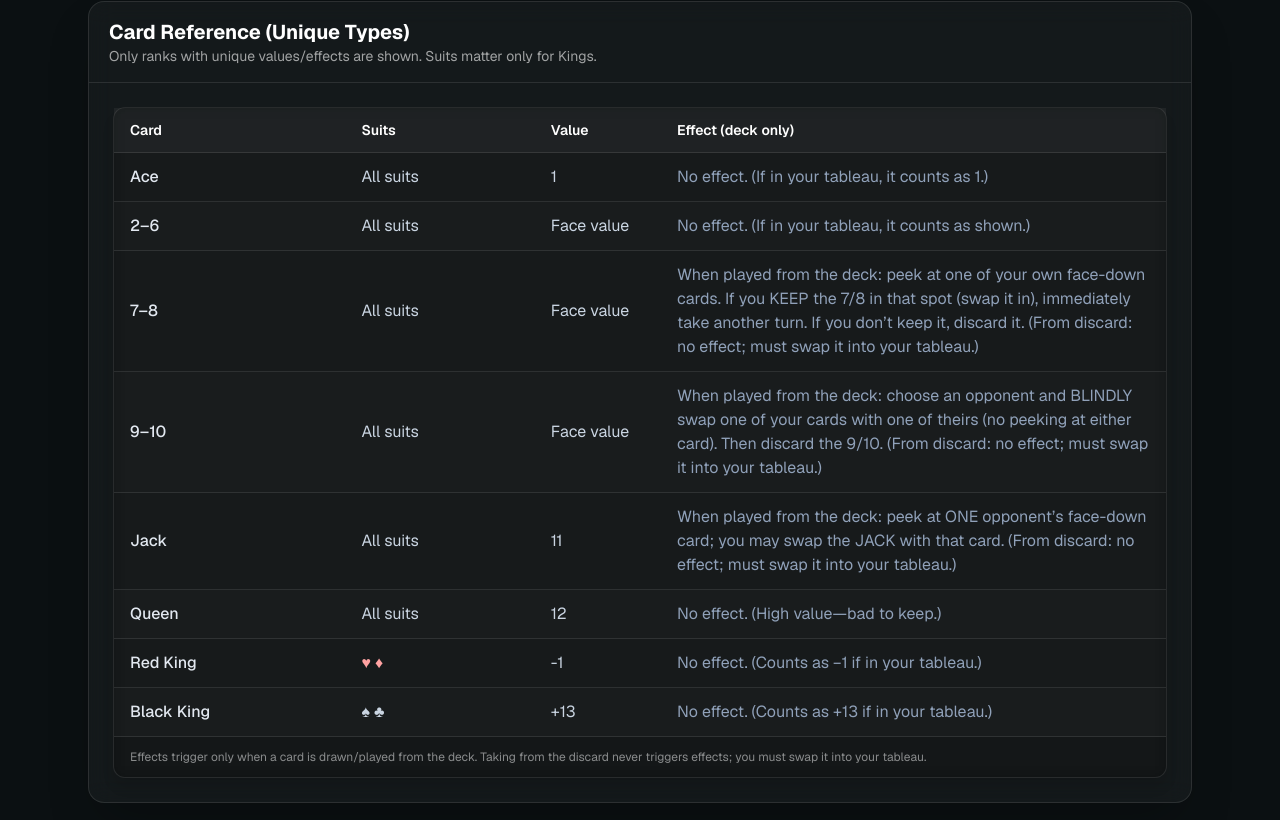
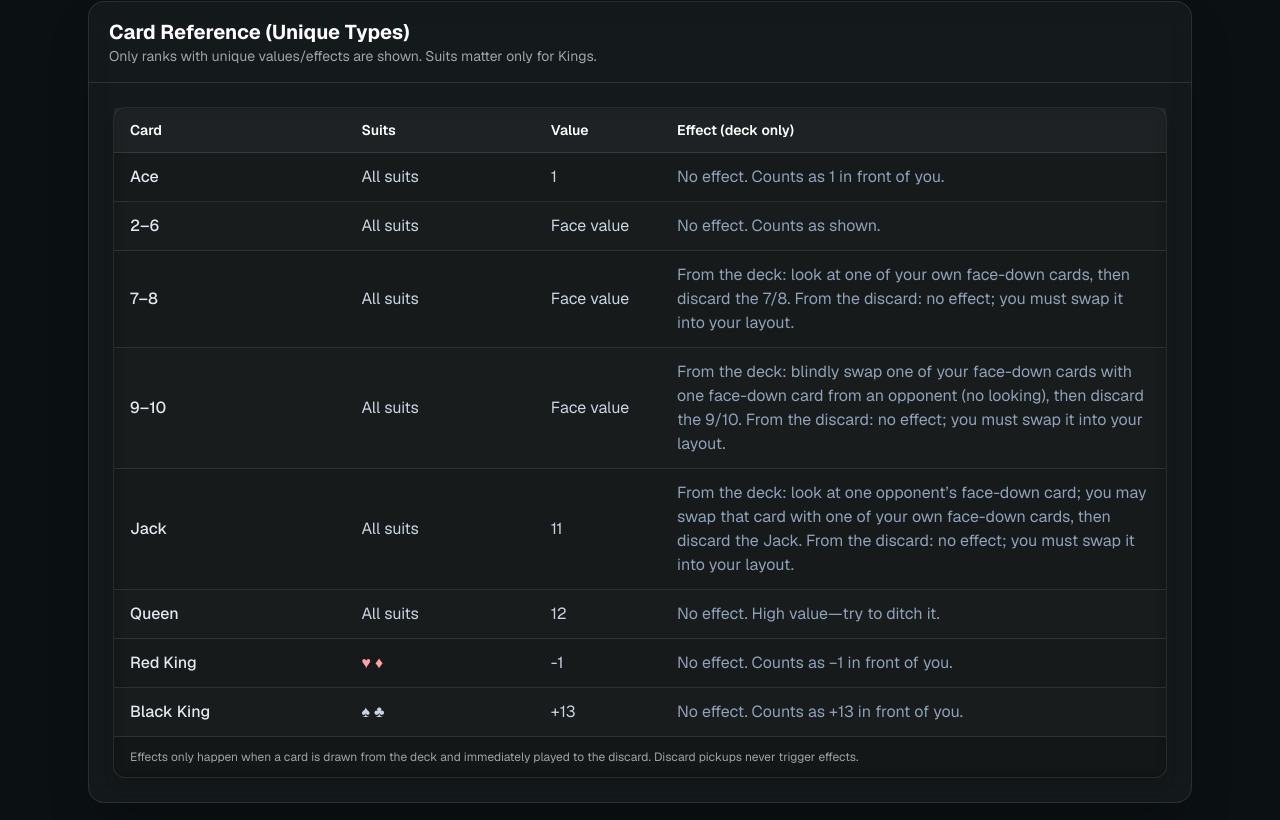
Before and after one commit to Peckage/jukas, a Next.js app: page / in a window 1280 px wide. Shown: the part 440-1260 px from the top of the page. Built offline with nearby package versions, Linux system fonts and the light colour scheme.

Commit message:
landing page with better card matrix

```diff
--- a/src/components/card-matrix-unique.tsx
+++ b/src/components/card-matrix-unique.tsx
@@ -1,56 +1,31 @@
 export default function UniqueCardsTable() {
     const rows = [
-        {
-            name: "Ace",
-            suits: "All suits",
-            value: "1",
-            effect: "No effect. (If in your tableau, it counts as 1.)",
-        },
-        {
-            name: "2–6",
-            suits: "All suits",
-            value: "Face value",
-            effect: "No effect. (If in your tableau, it counts as shown.)",
-        },
+        { name: "Ace", suits: "All suits", value: "1", effect: "No effect. Counts as 1 in front of you." },
+        { name: "2–6", suits: "All suits", value: "Face value", effect: "No effect. Counts as shown." },
         {
             name: "7–8",
             suits: "All suits",
             value: "Face value",
             effect:
-                "When played from the deck: peek at one of your own face-down cards. If you KEEP the 7/8 in that spot (swap it in), immediately take another turn. If you don’t keep it, discard it. (From discard: no effect; must swap it into your tableau.)",
+                "From the deck: look at one of your own face-down cards, then discard the 7/8. From the discard: no effect; you must swap it into your layout.",
         },
         {
             name: "9–10",
             suits: "All suits",
             value: "Face value",
             effect:
-                "When played from the deck: choose an opponent and BLINDLY swap one of your cards with one of theirs (no peeking at either card). Then discard the 9/10. (From discard: no effect; must swap it into your tableau.)",
+                "From the deck: blindly swap one of your face-down cards with one face-down card from an opponent (no looking), then discard the 9/10. From the discard: no effect; you must swap it into your layout.",
         },
         {
             name: "Jack",
             suits: "All suits",
             value: "11",
             effect:
-                "When played from the deck: peek at ONE opponent’s face-down card; you may swap the JACK with that card. (From discard: no effect; must swap it into your tableau.)",
+                "From the deck: look at one opponent’s face-down card; you may swap that card with one of your own face-down cards, then discard the Jack. From the discard: no effect; you must swap it into your layout.",
         },
-        {
-            name: "Queen",
-            suits: "All suits",
-            value: "12",
-            effect: "No effect. (High value—bad to keep.)",
-        },
-        {
-            name: "Red King",
-            suits: "♥ ♦",
-            value: "-1",
-            effect: "No effect. (Counts as −1 if in your tableau.)",
-        },
-        {
-            name: "Black King",
-            suits: "♠ ♣",
-            value: "+13",
-            effect: "No effect. (Counts as +13 if in your tableau.)",
-        },
+        { name: "Queen", suits: "All suits", value: "12", effect: "No effect. High value—try to ditch it." },
+        { name: "Red King", suits: "♥ ♦", value: "-1", effect: "No effect. Counts as −1 in front of you." },
+        { name: "Black King", suits: "♠ ♣", value: "+13", effect: "No effect. Counts as +13 in front of you." },
     ];
 
     return (
@@ -74,18 +49,17 @@ export default function UniqueCardsTable() {
                             <span>Value</span>
                         </div>
 
-                        {/* Collapsible effect on mobile for compactness */}
                         <details className="mt-2 group">
                             <summary className="cursor-pointer select-none text-sm text-slate-200/90 hover:text-white/95">
-                                Effect (triggers only when played from the deck)
+                                Effect (deck only)
                                 <span className="ml-1 text-white/40 group-open:rotate-180 inline-block transition-transform">▾</span>
                             </summary>
                             <p className="mt-1 text-sm text-slate-400">{r.effect}</p>
                         </details>
                     </article>
                 ))}
-                <p className="px-4 py-3 text-xs text-white/50">
-                    Legend: Effects trigger only when a card is drawn/played from the deck. Taking a card from the discard never triggers effects—you must swap it into your tableau.
+                <p className="px-4 py-3 text-xs text-white/60">
+                    Effects happen only when you draw a card from the deck and play it to the discard. Taking from the discard never triggers effects; you just swap it into your layout.
                 </p>
             </div>
 
@@ -105,21 +79,17 @@ export default function UniqueCardsTable() {
                             <tr key={row.name} className={idx % 2 ? "bg-white/[.02]" : "bg-white/[.01]"}>
                                 <td className="px-4 py-3 text-slate-200 font-medium border-b border-white/10">{row.name}</td>
                                 <td className="px-4 py-3 text-slate-300 border-b border-white/10">
-                                    {row.suits === "♥ ♦" ? (
-                                        <span className="text-red-300">♥ ♦</span>
-                                    ) : row.suits === "♠ ♣" ? (
-                                        <span className="text-slate-300">♠ ♣</span>
-                                    ) : (
-                                        row.suits
-                                    )}
+                                    {row.suits === "♥ ♦" ? <span className="text-red-300">♥ ♦</span> :
+                                        row.suits === "♠ ♣" ? <span className="text-slate-300">♠ ♣</span> :
+                                            row.suits}
                                 </td>
                                 <td className="px-4 py-3 text-slate-300 border-b border-white/10">{row.value}</td>
                                 <td className="px-4 py-3 text-slate-400 border-b border-white/10">{row.effect}</td>
                             </tr>
                         ))}
                         <tr>
-                            <td colSpan={4} className="px-4 py-3 text-xs text-white/50 border-t border-white/10">
-                                Effects trigger only when a card is drawn/played from the deck. Taking from the discard never triggers effects; you must swap it into your tableau.
+                            <td colSpan={4} className="px-4 py-3 text-xs text-white/60 border-t border-white/10">
+                                Effects only happen when a card is drawn from the deck and immediately played to the discard. Discard pickups never trigger effects.
                             </td>
                         </tr>
                     </tbody>
```
